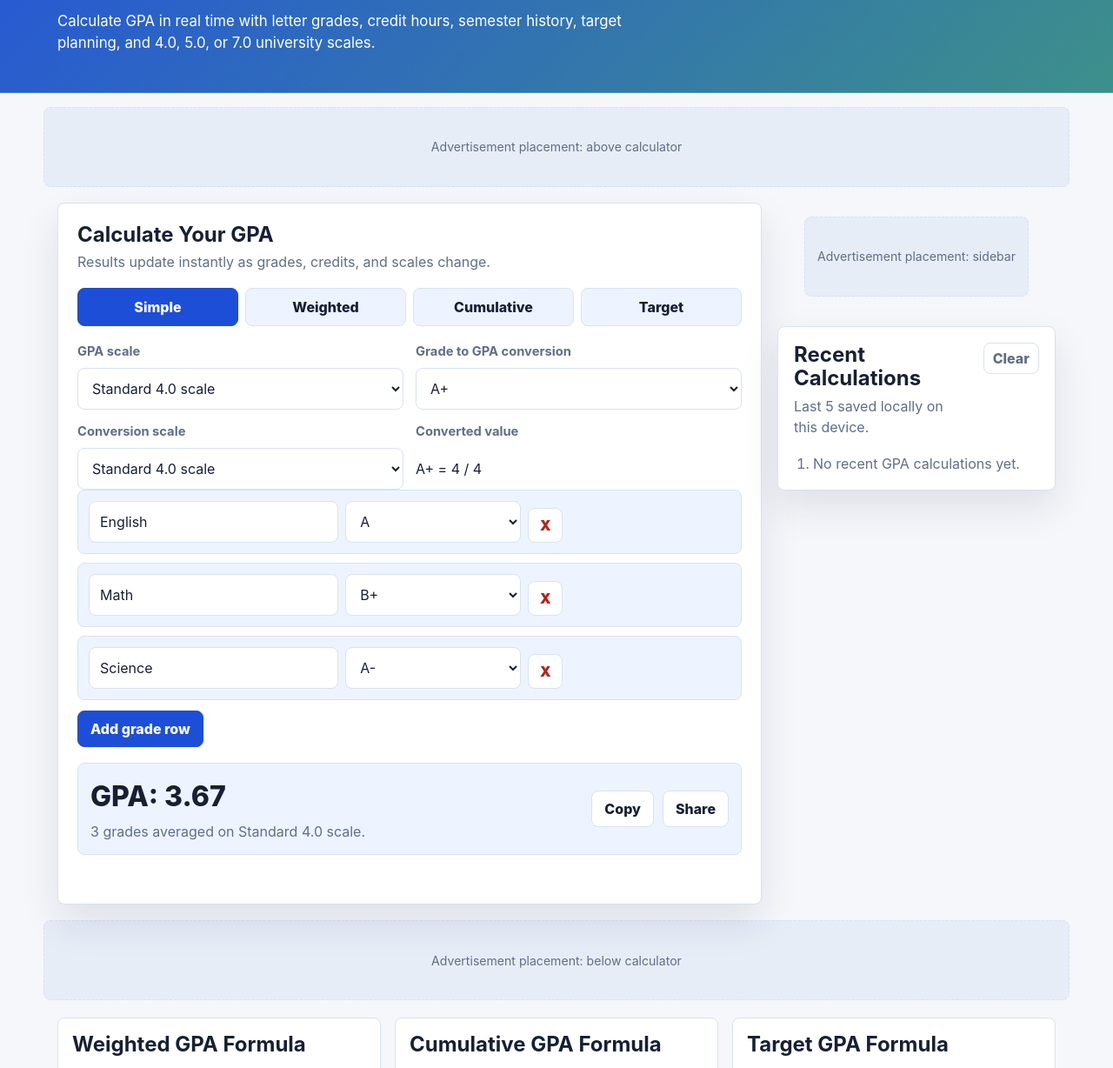
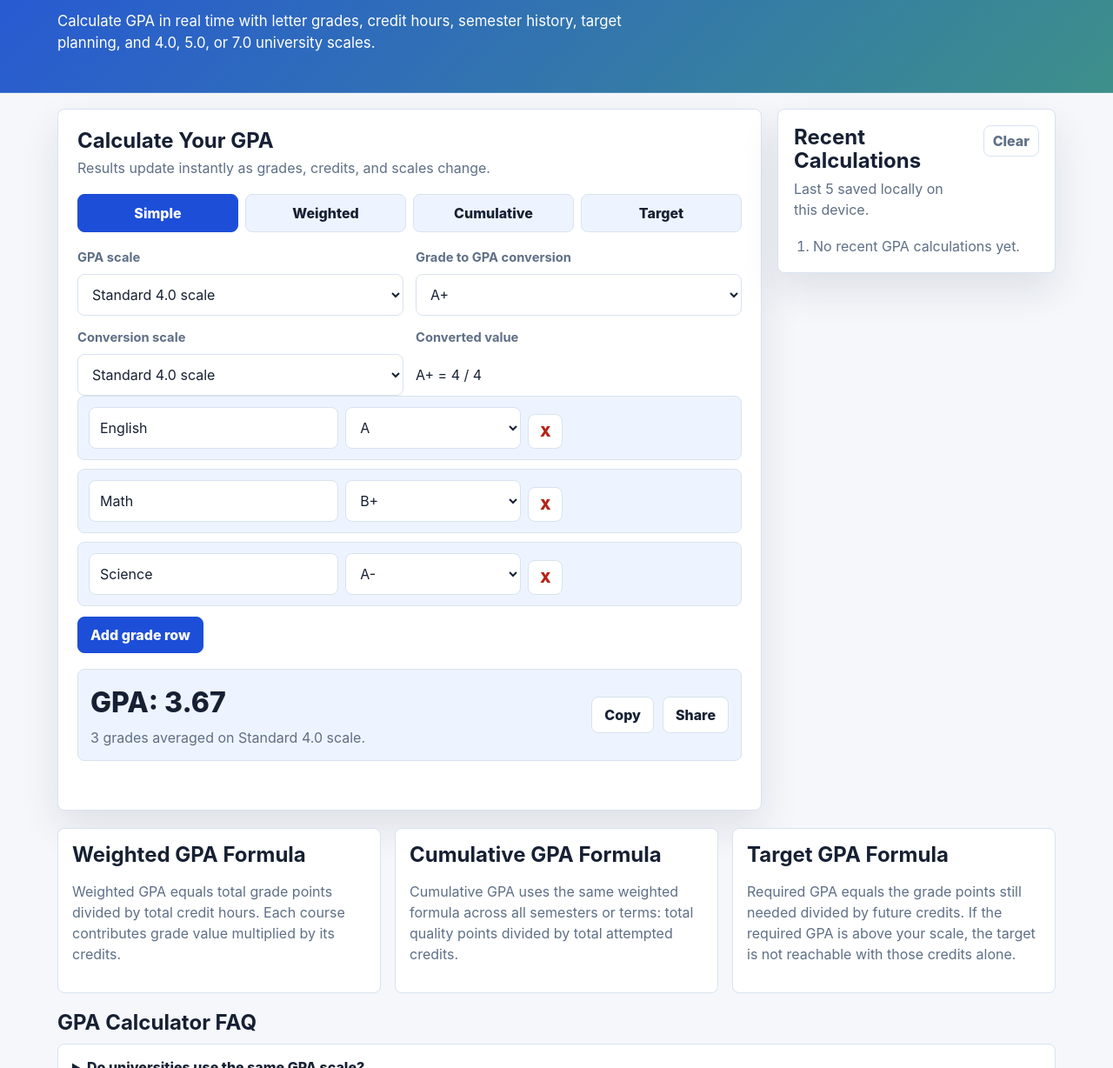
Before and after one commit to ChameleonPartnership/gpa-calculator, a plain HTML site: page index.html in a window 1280 px wide. Shown: the part 208-1436 px from the top of the page at 87% size. Drawn offline with Linux system fonts and the light colour scheme.

Commit message:
Remove ad placeholder divs - AdSense will auto-inject ads

```diff
--- a/index.html
+++ b/index.html
@@ -105,10 +105,6 @@
         </div>
       </section>
 
-      <div class="ad-slot" aria-label="Advertisement area above calculator">
-        Advertisement placement: above calculator
-      </div>
-
       <div class="layout">
         <section class="calculator-panel" id="calculatorPanel" data-mode="simple" aria-labelledby="calculatorTitle">
           <div class="section-heading">
@@ -200,7 +196,6 @@
         </section>
 
         <aside class="side-column" aria-label="Sidebar">
-          <div class="ad-slot" aria-label="Advertisement area in sidebar">Advertisement placement: sidebar</div>
           <section class="history-panel" aria-labelledby="historyTitle">
             <div class="section-heading">
               <div>
@@ -212,10 +207,6 @@
             <ol id="historyList"></ol>
           </section>
         </aside>
-      </div>
-
-      <div class="ad-slot" aria-label="Advertisement area below calculator">
-        Advertisement placement: below calculator
       </div>
 
       <section class="content-section">
```
